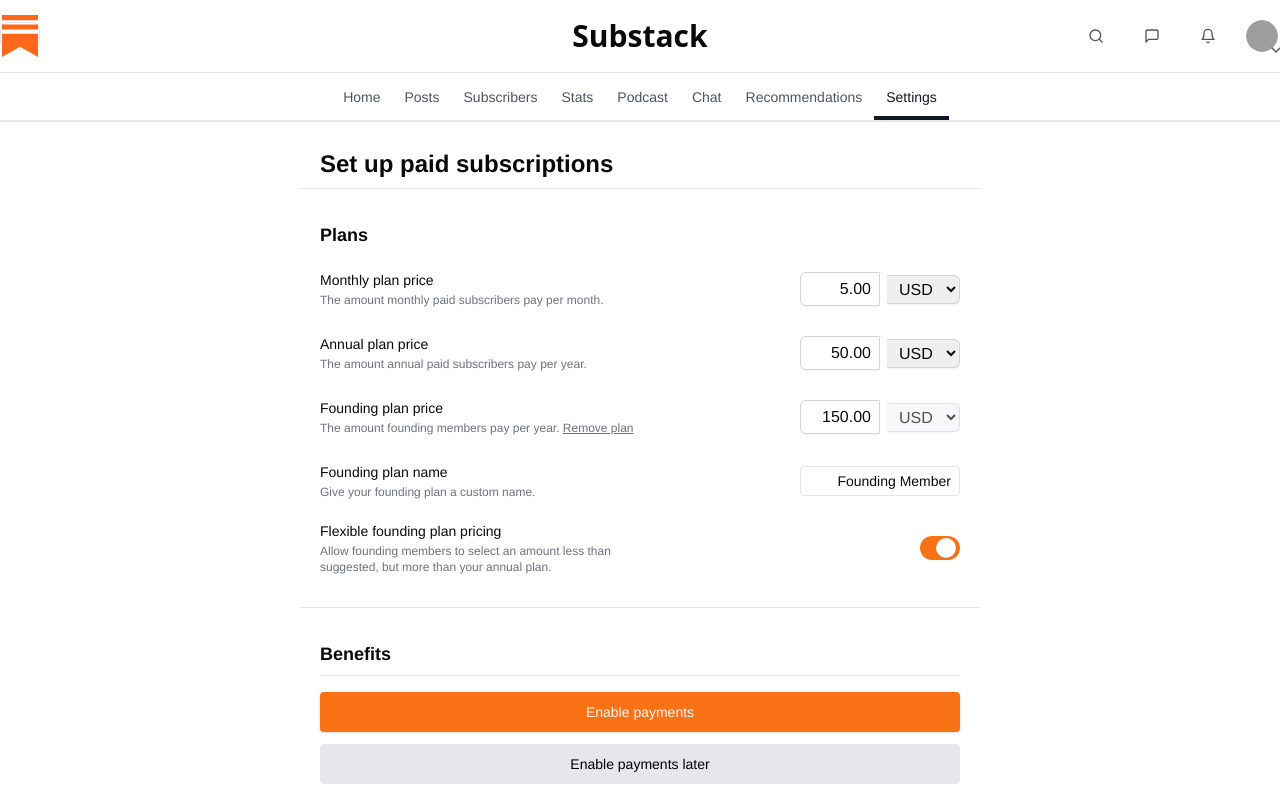
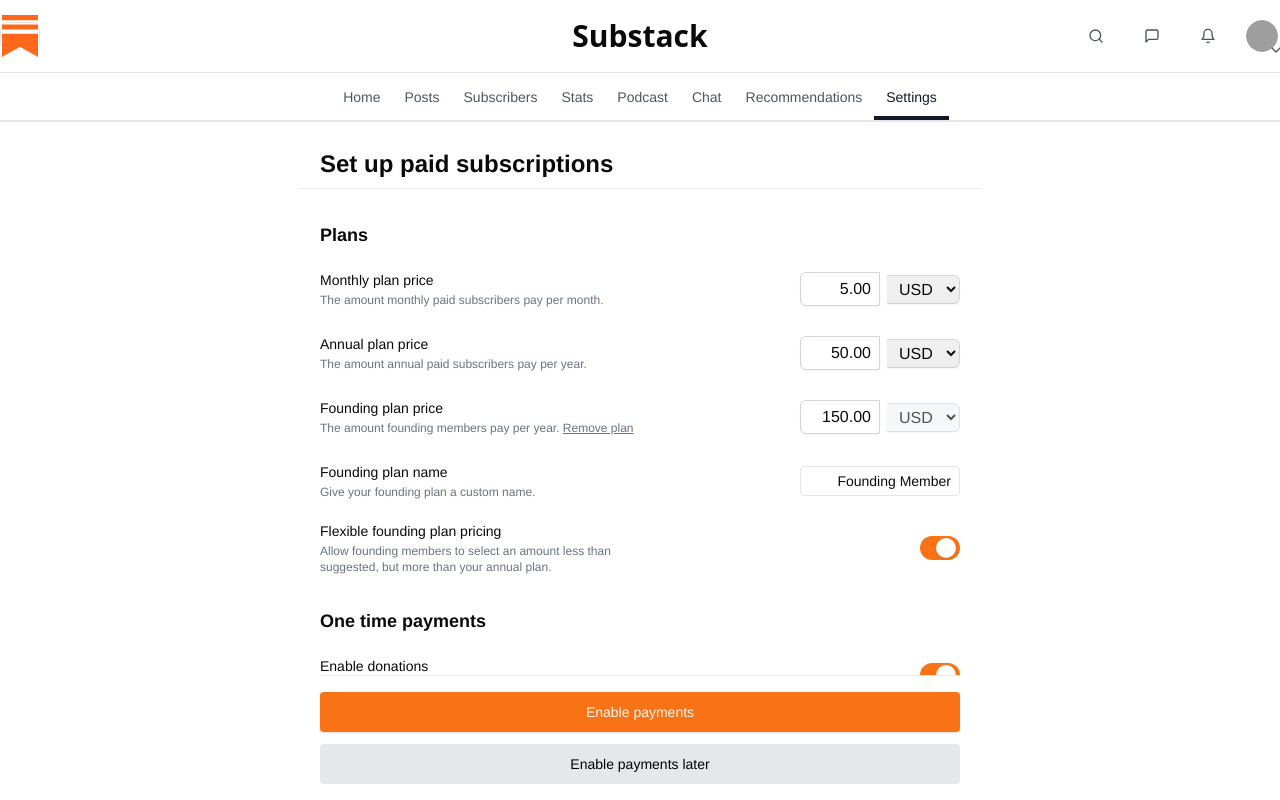
Before and after one commit to HongluW/substack-casualpayments, a Next.js app: page /settings in a window 1280 px wide. Shown: the top 800 px of the page. Built offline with nearby package versions, Linux system fonts and the light colour scheme; grey boxes are pictures that could not be loaded.

Commit message:
Add donation and page-based billing options to Settings page: Introduced toggles for enabling donations and page-based billing, enhancing user control over monetization features.

```diff
--- a/app/settings/page.tsx
+++ b/app/settings/page.tsx
@@ -26,6 +26,8 @@ export default function Settings() {
   const [inAppPayments, setInAppPayments] = useState(true);
   const [directDebit, setDirectDebit] = useState(true);
   const [localizePrices, setLocalizePrices] = useState(true);
+  const [donationsEnabled, setDonationsEnabled] = useState(true);
+  const [pageBillingEnabled, setPageBillingEnabled] = useState(true);
 
   // Helper for editable benefit lists
   const handleBenefitChange = (
@@ -108,6 +110,27 @@ export default function Settings() {
                 <div className="text-xs text-gray-500 max-w-xs">Allow founding members to select an amount less than suggested, but more than your annual plan.</div>
               </div>
               <button type="button" aria-pressed={flexible} onClick={() => setFlexible(f => !f)} className={`ml-4 w-10 h-6 flex items-center rounded-full transition-colors duration-200 ${flexible ? 'bg-orange-500' : 'bg-gray-300'}`}> <span className={`inline-block w-5 h-5 bg-white rounded-full shadow transform transition-transform duration-200 ${flexible ? 'translate-x-4' : ''}`}></span></button>
+            </div>
+
+            {/* One time payments */}
+            <div className="text-lg font-bold pb-4 pt-4">One time payments</div>
+
+            {/* Donations */}
+            <div className="flex flex-row gap-5 min-h-12 items-center mb-4">
+              <div className="flex flex-col flex-grow gap-0.5">
+                <div className="font-normal text-sm">Enable donations</div>
+                <div className="text-xs text-gray-500">Allow readers to make one-time donations to support your publication.</div>
+              </div>
+              <button type="button" aria-pressed={donationsEnabled} onClick={() => setDonationsEnabled(d => !d)} className={`ml-4 w-10 h-6 flex items-center rounded-full transition-colors duration-200 ${donationsEnabled ? 'bg-orange-500' : 'bg-gray-300'}`}> <span className={`inline-block w-5 h-5 bg-white rounded-full shadow transform transition-transform duration-200 ${donationsEnabled ? 'translate-x-4' : ''}`}></span></button>
+            </div>
+
+            {/* Page-based Billing */}
+            <div className="flex flex-row gap-5 min-h-12 items-center mb-4">
+              <div className="flex flex-col flex-grow gap-0.5">
+                <div className="font-normal text-sm">Enable page-based billing</div>
+                <div className="text-xs text-gray-500">Charge readers based on the number of premium pages they access.</div>
+              </div>
+              <button type="button" aria-pressed={pageBillingEnabled} onClick={() => setPageBillingEnabled(p => !p)} className={`ml-4 w-10 h-6 flex items-center rounded-full transition-colors duration-200 ${pageBillingEnabled ? 'bg-orange-500' : 'bg-gray-300'}`}> <span className={`inline-block w-5 h-5 bg-white rounded-full shadow transform transition-transform duration-200 ${pageBillingEnabled ? 'translate-x-4' : ''}`}></span></button>
             </div>
           </div>
           <div className="-mx-5"><hr className="border-gray-200" /></div>
```
